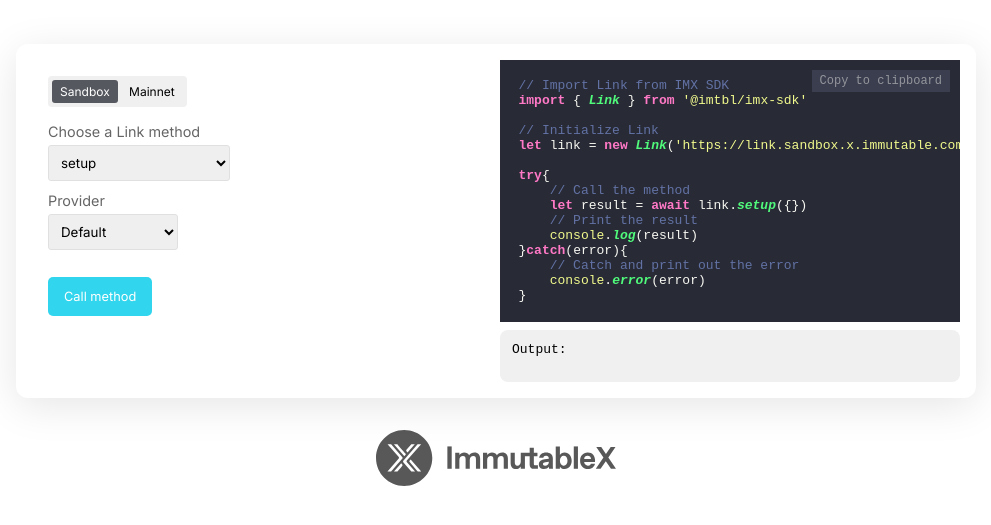
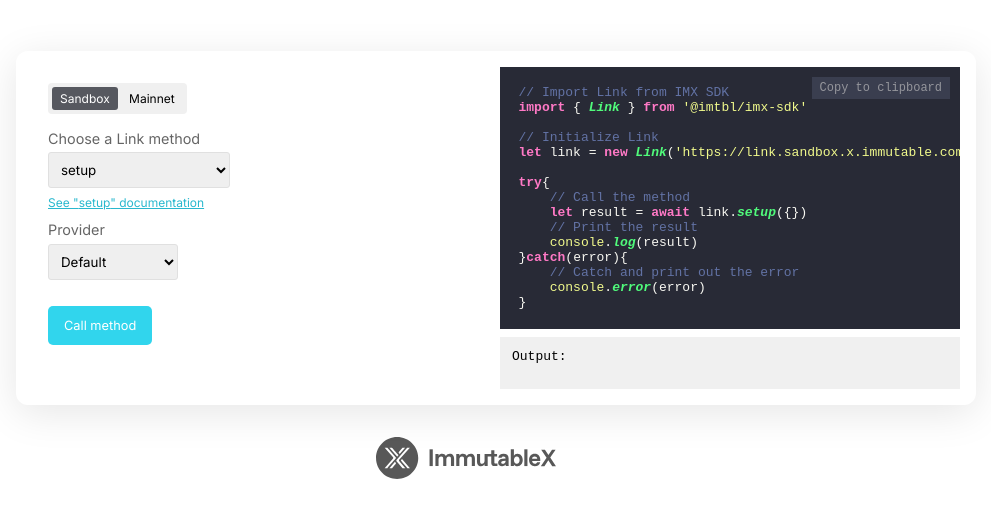
Before and after one commit to 8bNFT/interactive-link-reference, a Svelte app: page / in a window 1280 px wide. Shown: the part 133-658 px from the top of the page, without its empty margins (144-1135 px from the left). Built offline with nearby package versions, Linux system fonts and the light colour scheme.

Commit message:
docs, error ref, deposit optional

```diff
--- a/src/App.svelte
+++ b/src/App.svelte
@@ -10,24 +10,18 @@
   import Fields from './components/Fields.svelte';
   import Label from './components/Label.svelte';
   import CodeContainer from './components/CodeContainer.svelte';
+  import Output from "./components/Output.svelte";
   import { LinkCodeGenerator } from './link_code_generator';
-  // import { tick } from 'svelte';
+  import { DOCS_REFERENCES } from './docs';
 
   const methods = get_all_methods()
 
   let network = "sandbox"
-  let payload
-  let method
-  let fields
-  let code
-  let output = {}
+  let payload, method, fields, code, output = {}
 
   const Link = new LinkCodeGenerator(network)
 
-  const execute_method = async () => {
-    const { status, data } = await Link.execute()
-    output = { status, data }
-  }
+  const execute_method = async () => output = await Link.execute()
 
   $: method ? fields = get_fields(method) : fields = {}
   $: Link.update_payload(method, payload)
@@ -52,6 +46,11 @@
             </optgroup>
           {/each}
         </select>
+        {#if DOCS_REFERENCES[method]}
+          <div class="docs">
+            <a href={DOCS_REFERENCES[method]} target="_blank">See "{method}" documentation</a>
+          </div>
+        {/if}
       </Label>
 
       {#key method}
@@ -63,29 +62,7 @@
 
     <CodeContainer {code} />
 
-    <div class="output">
-      <div class="icon">
-        {#if output.data}
-          {#if output.status === "error"}
-            <svg class="error" xmlns="http://www.w3.org/2000/svg" width="4.066" height="4.066" viewBox="0 0 4.066 4.066">
-              <path id="Icon_material-error-outline" data-name="Icon material-error-outline" d="M4.83,5.643h.407v.407H4.83Zm0-1.626h.407v1.22H4.83ZM5.031,3A2.033,2.033,0,1,0,7.066,5.033,2.032,2.032,0,0,0,5.031,3Zm0,3.659A1.626,1.626,0,1,1,6.659,5.033,1.626,1.626,0,0,1,5.033,6.659Z" transform="translate(-3 -3)"/>
-            </svg>
-            <span>Error.</span>
-          {:else}
-            <svg class="success" xmlns="http://www.w3.org/2000/svg" width="4.166" height="4.166" viewBox="0 0 4.166 4.166">
-              <g id="Icon_ionic-ios-checkmark-circle-outline" data-name="Icon ionic-ios-checkmark-circle-outline" transform="translate(-3.325 -3.325)">
-                <path id="Path_1" data-name="Path 1" d="M12.528,12.395l-.172-.177a.037.037,0,0,0-.027-.012h0a.035.035,0,0,0-.027.012l-1.192,1.2-.434-.434a.038.038,0,0,0-.055,0l-.174.174a.039.039,0,0,0,0,.056l.547.547a.173.173,0,0,0,.114.056.181.181,0,0,0,.113-.054h0l1.307-1.314A.042.042,0,0,0,12.528,12.395Z" transform="translate(-6.078 -7.604)" stroke="currentColor" stroke-width="0.1"/>
-                <path id="Path_2" data-name="Path 2" d="M5.408,3.649a1.759,1.759,0,1,1-1.244.515,1.748,1.748,0,0,1,1.244-.515m0-.274A2.033,2.033,0,1,0,7.441,5.408,2.033,2.033,0,0,0,5.408,3.375Z" transform="translate(0 0)" stroke="currentColor" stroke-width="0.1"/>
-              </g>
-            </svg>
-            <span>Success!</span>
-          {/if}
-        {:else}
-          <span>Output:</span>
-        {/if}
-      </div>
-      <pre><code>{output.data && JSON.stringify(output.data || "", null, 4) || ""}</code></pre>
-    </div>
+    <Output {output} />
   </div>
 
   <a href="https://docs.x.immutable.com/docs" target="_blank">
@@ -98,7 +75,7 @@
 <style>
   .logo {
     margin-top: 2rem;
-    width: 240px;
+    width: 180px;
     margin-left: calc(50% - 120px);
     filter: saturate(0);
     opacity: .65;
@@ -160,35 +137,17 @@
     color: white;
   }
 
-  .output * {
-    font-family: monospace !important
+  .docs {
+    margin-top: .15rem
   }
 
-  .output {
-    background: #f0f0f0;
-    padding: .75rem;
+  .docs a, .docs a:visited {
+    font-size: .75rem;
+    color: #29b8ce
   }
 
-  .icon {
-    display: flex;
-    align-items: center;
-    margin-bottom: .5rem
-  }
-
-  .icon svg {
-    height: 1em;
-    width: 1em;
-    fill: currentColor;
-    outline: currentColor;
-    margin-right: .25em
-  }
-
-  .icon svg.success {
-    color: rgb(24, 122, 68)
-  }
-
-  .icon svg.error {
-    color: rgb(202, 28, 28)
+  .docs a:hover {
+    color: #1d7d8b
   }
 
   .submit {
--- /dev/null
+++ b/src/components/Output.svelte
@@ -0,0 +1,69 @@
+<script>
+    export let output
+    import { DOCS_REFERENCES } from "src/docs";
+</script>
+
+<div class="output">
+    <div class="icon">
+      {#if output.data}
+        {#if output.status === "error"}
+          <svg class="error" xmlns="http://www.w3.org/2000/svg" width="4.066" height="4.066" viewBox="0 0 4.066 4.066">
+            <path id="Icon_material-error-outline" data-name="Icon material-error-outline" d="M4.83,5.643h.407v.407H4.83Zm0-1.626h.407v1.22H4.83ZM5.031,3A2.033,2.033,0,1,0,7.066,5.033,2.032,2.032,0,0,0,5.031,3Zm0,3.659A1.626,1.626,0,1,1,6.659,5.033,1.626,1.626,0,0,1,5.033,6.659Z" transform="translate(-3 -3)"/>
+          </svg>
+          <span>Error ({output.method})
+            [<!--
+            -->{#if DOCS_REFERENCES[output.method]}
+              <a target="_blank" href={DOCS_REFERENCES[output.method]}>method ref.</a>,
+              {/if}<!--
+              --><a target="_blank" href={DOCS_REFERENCES.errors}>error ref.</a><!--
+            -->]
+          </span>
+        {:else}
+          <svg class="success" xmlns="http://www.w3.org/2000/svg" width="4.166" height="4.166" viewBox="0 0 4.166 4.166">
+            <g id="Icon_ionic-ios-checkmark-circle-outline" data-name="Icon ionic-ios-checkmark-circle-outline" transform="translate(-3.325 -3.325)">
+              <path id="Path_1" data-name="Path 1" d="M12.528,12.395l-.172-.177a.037.037,0,0,0-.027-.012h0a.035.035,0,0,0-.027.012l-1.192,1.2-.434-.434a.038.038,0,0,0-.055,0l-.174.174a.039.039,0,0,0,0,.056l.547.547a.173.173,0,0,0,.114.056.181.181,0,0,0,.113-.054h0l1.307-1.314A.042.042,0,0,0,12.528,12.395Z" transform="translate(-6.078 -7.604)" stroke="currentColor" stroke-width="0.1"/>
+              <path id="Path_2" data-name="Path 2" d="M5.408,3.649a1.759,1.759,0,1,1-1.244.515,1.748,1.748,0,0,1,1.244-.515m0-.274A2.033,2.033,0,1,0,7.441,5.408,2.033,2.033,0,0,0,5.408,3.375Z" transform="translate(0 0)" stroke="currentColor" stroke-width="0.1"/>
+            </g>
+          </svg>
+          <span>Success! ({output.method})</span>
+        {/if}
+      {:else}
+        <span>Output:</span>
+      {/if}
+    </div>
+    <pre><code>{output.data && JSON.stringify(output.data || "", null, 4) || ""}</code></pre>
+</div>
+
+<style>
+    .output * {
+        font-family: monospace !important
+    }
+
+    .output {
+        background: #f0f0f0;
+        padding: .75rem;
+        overflow: auto;
+    }
+
+    .icon {
+        display: flex;
+        align-items: center;
+        margin-bottom: .5rem
+    }
+
+    .icon svg {
+        height: 1em;
+        width: 1em;
+        fill: currentColor;
+        outline: currentColor;
+        margin-right: .25em
+    }
+
+    .icon svg.success {
+        color: rgb(24, 122, 68)
+    }
+
+    .icon svg.error {
+        color: rgb(202, 28, 28)
+    }
+</style>
--- /dev/null
+++ b/src/docs.js
@@ -0,0 +1,21 @@
+export const DOCS_REFERENCES = {
+    errors: "https://docs.x.immutable.com/docs/link-errors",
+    setup: "https://docs.x.immutable.com/docs/link-setup",
+    deposit: "https://docs.x.immutable.com/docs/link-deposit-options",
+    fiatToCrypto: "https://docs.x.immutable.com/docs/link-fiat-to-crypto",
+    prepareWithdrawal: "https://docs.x.immutable.com/docs/linkpreparewithdrawal",
+    completeWithdrawal: "https://docs.x.immutable.com/docs/linkcompletewithdrawal",
+    cryptoToFiat: "https://docs.x.immutable.com/docs/link-crypto-to-fiat",
+    sell: "https://docs.x.immutable.com/docs/linksell-and-erc20-support",
+    cancel: false,
+    buy: "https://docs.x.immutable.com/docs/link-buy2",
+    makeOffer: "https://docs.x.immutable.com/docs/link-make-offer",
+    cancelOffer: "https://docs.x.immutable.com/docs/link-cancel-offer",
+    acceptOffer: "https://docs.x.immutable.com/docs/link-accept-offer",
+    nftCheckoutPrimary: "https://docs.x.immutable.com/docs/link-nft-checkout-primary",
+    batchNftTransfer: "https://docs.x.immutable.com/docs/linkbatchnfttransfer",
+    transfer: "https://docs.x.immutable.com/docs/linktransfer",
+    history: false,
+    sign: "https://docs.x.immutable.com/docs/linksign",
+    getPublicKey: "https://docs.x.immutable.com/docs/linksign/#encryption-public-key",
+}
--- a/src/fields.js
+++ b/src/fields.js
@@ -101,8 +101,16 @@
     onramp: {
         deposit: {
             fields: {
-                type: common_fields.all_types,
-                ...type_fields
+                type: {
+                    ...common_fields.all_types,
+                    optional: true,
+                    options: [
+                        { label: "Any token", value: undefined },
+                        ...common_fields.all_types.options,
+                    ],
+                },
+                ...type_fields,
+                amount: field(type_fields.amount, { optional: true })
             }
         },
         fiatToCrypto: {
--- a/src/link_code_generator.js
+++ b/src/link_code_generator.js
@@ -65,24 +65,29 @@
     }
 
     async execute(){
+        const method = this.method
+        const missing = [...this.missing]
         const link = new Link(this.url)
 
-        if(this.missing.length){
+        if(missing.length){
             return {
                 status: "error",
-                data: "Required fields missing: " + this.missing.join(", ")
+                data: "Required fields missing: " + missing.join(", "),
+                method
             }
         }
 
         try{
             return {
                 status: "success",
-                data: await link[this.method](this.payload)
+                data: await link[method](this.payload),
+                method
             }
         }catch(err){
             return {
                 status: "error",
-                data: err.message || JSON.stringify(err)
+                data: err.message || JSON.stringify(err),
+                method
             }
         }
     }
```
